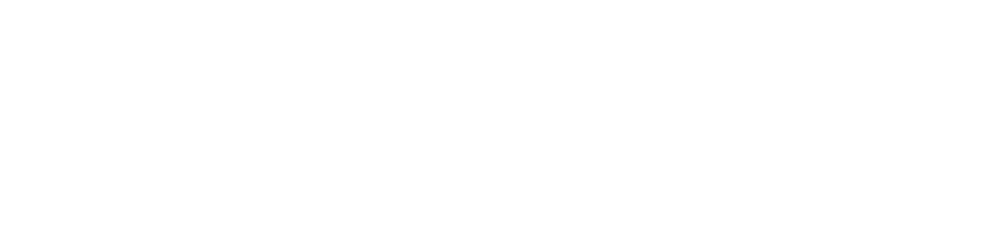
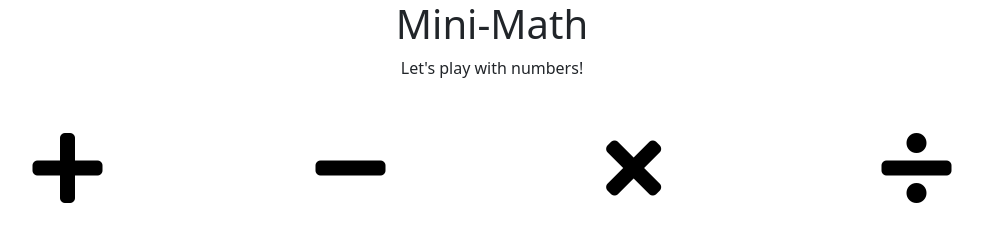
Before and after one commit to AJGreaves/mini-math, a plain HTML site: page index.html in a window 1280 px wide. Shown: the whole page, without its empty margins (148-1131 px from the left). Drawn offline with nearby package versions, Linux system fonts and the light colour scheme; files that its build step writes are made by us from their sources.

Commit message:
Add math mode buttons

```diff
--- a/index.html
+++ b/index.html
@@ -7,10 +7,43 @@
 <meta name="Description" content="Enter your description here"/>
 <link rel="stylesheet" href="https://cdnjs.cloudflare.com/ajax/libs/twitter-bootstrap/5.0.0-alpha1/css/bootstrap.min.css">
 <link rel="stylesheet" href="https://cdnjs.cloudflare.com/ajax/libs/font-awesome/5.14.0/css/all.min.css">
-<link rel="stylesheet" href="assets/css/style.css">
+<link rel="stylesheet" href="static/css/style.css">
 <title>Mini-Math</title>
 </head>
 <body>
+    <header class="container text-center">
+        <div class="row">
+            <div class="col-12">
+                <h1>Mini-Math</h1>
+                <p>Let's play with numbers!</p>
+            </div>
+        </div>
+    </header>
+
+    <div class="container text-center">
+        <div class="row">
+            <div class="col-6 col-md-3">
+                <button id="addition-btn" title="Addition">
+                    <i class="fas fa-plus"></i>
+                </button>
+            </div>
+            <div class="col-6 col-md-3">
+                <button id="subtraction-btn" title="Subtraction">
+                    <i class="fas fa-minus"></i>
+                </button>
+            </div>
+            <div class="col-6 col-md-3">
+                <button id="multiplication-btn" title="Multiplication">
+                    <i class="fas fa-times"></i>
+                </button>
+            </div>
+            <div class="col-6 col-md-3">
+                <button id="division-btn" title="Division">
+                    <i class="fas fa-divide"></i>
+                </button>
+            </div>
+        </div>
+    </div>
 
 
 <script src="https://cdnjs.cloudflare.com/ajax/libs/jquery/3.5.1/jquery.min.js"></script>
--- a/static/css/style.css
+++ b/static/css/style.css
@@ -0,0 +1,11 @@
+.fas {
+    font-size: 5rem;
+}
+
+button {
+    width: 140px;
+    padding: 1rem;
+    margin: 1rem;
+    background: transparent;
+    border: none;
+}
```
